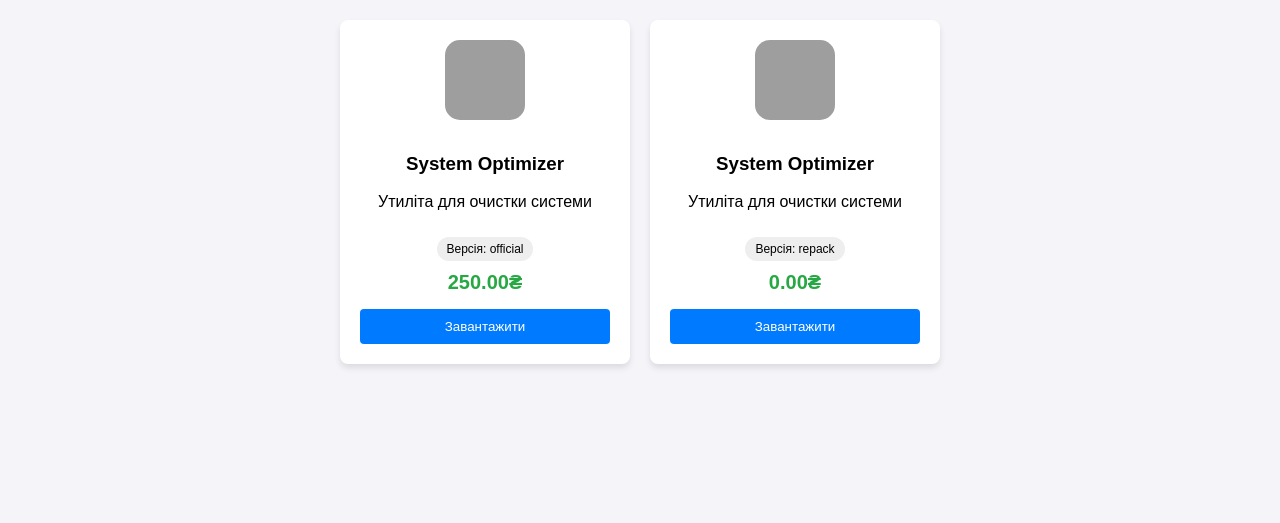
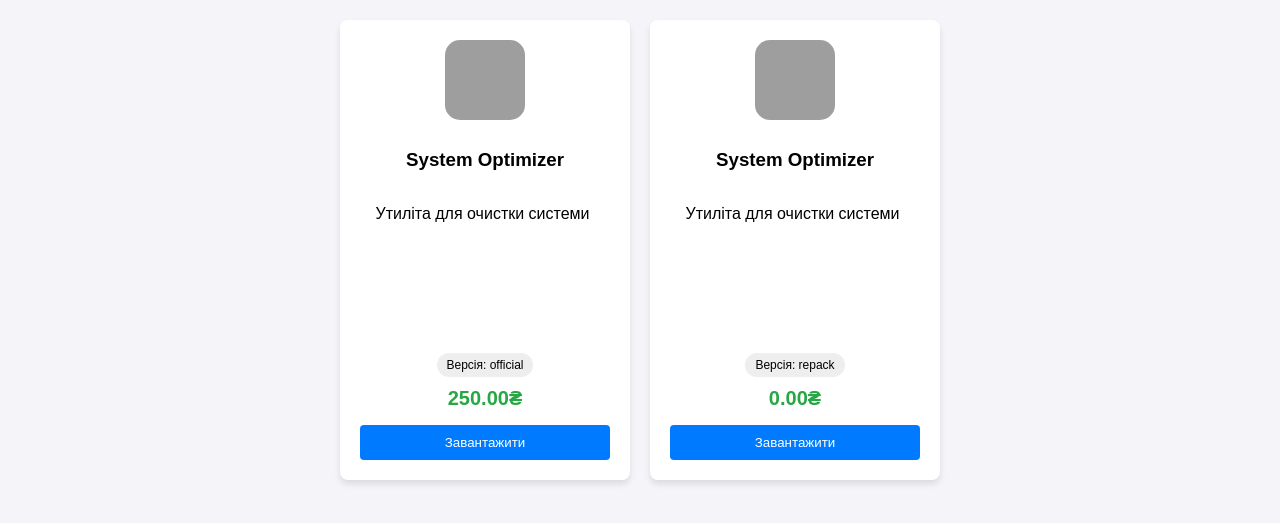
Before and after one commit to Fukit23/WEB-Cursova, a PHP site: page / in a window 1280 px wide. Shown: the part 61-584 px from the top of the page. Run offline with PHP 8.4, Linux system fonts and the light colour scheme; data comes from the database, SQL or seed files in the repository; some libraries are stand-ins or nearby versions; grey boxes are pictures that could not be loaded.

Commit message:
Update styles.css

```diff
--- a/css/styles.css
+++ b/css/styles.css
@@ -53,11 +53,44 @@ nav a {
 }
 .app-card {
     background: white;
+    display: flex;
+    flex-direction: column;
     border-radius: 8px;
     padding: 20px;
+    height: 420px;
     width: 250px;
     box-shadow: 0 4px 6px rgba(0,0,0,0.1);
     text-align: center;
+    align-items: center;
+}
+.app-card p {
+    width: 100%;
+    flex-grow: 1;
+    overflow-y: auto;
+    margin-bottom: 15px;
+    text-align: center;
+    padding-right: 5px;
+}
+
+.app-card p::-webkit-scrollbar {
+    width: 6px;
+}
+
+.app-card p::-webkit-scrollbar-track {
+    background: transparent;
+}
+
+.app-card p::-webkit-scrollbar-thumb {
+    background: #ccc;
+    border-radius: 4px;
+}
+
+.app-card p::-webkit-scrollbar-thumb:hover {
+    background: #999;
+}
+
+.app-card .btn-main {
+    margin-top: auto;
 }
 .app-card img {
     width: 80px;
```
